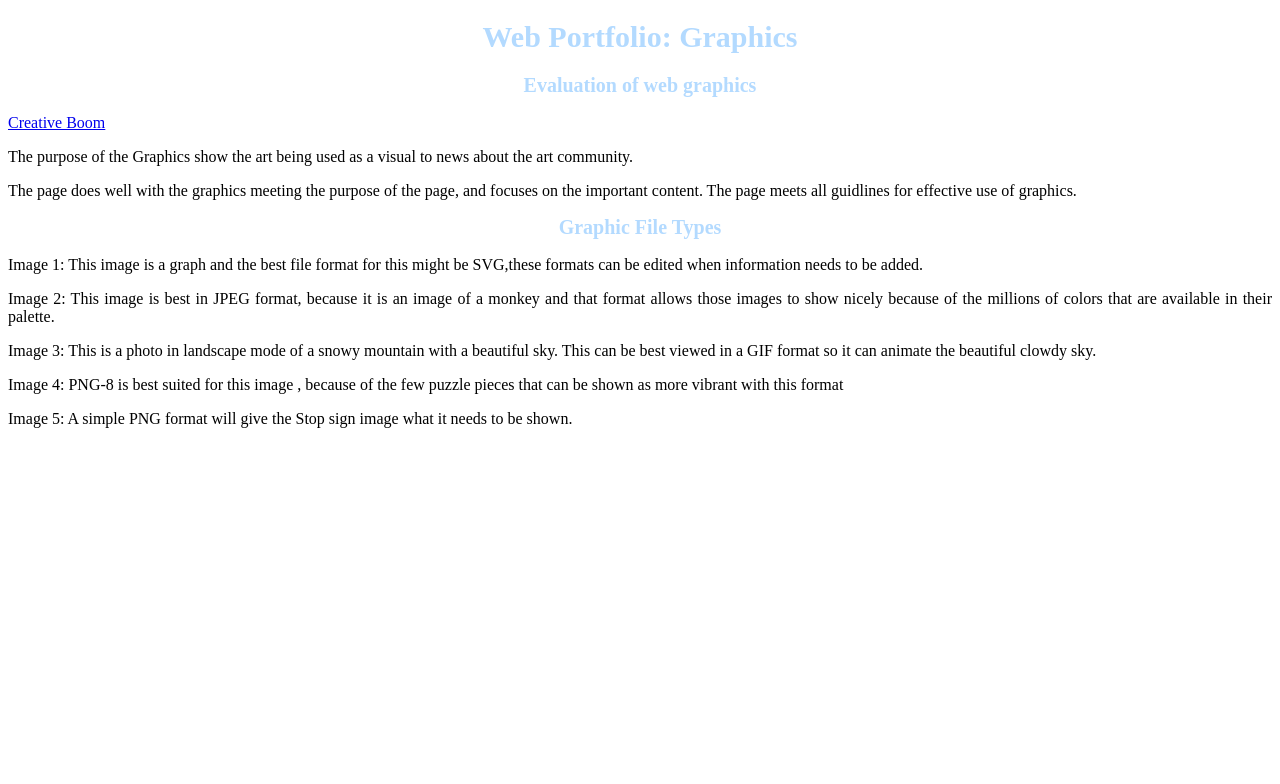
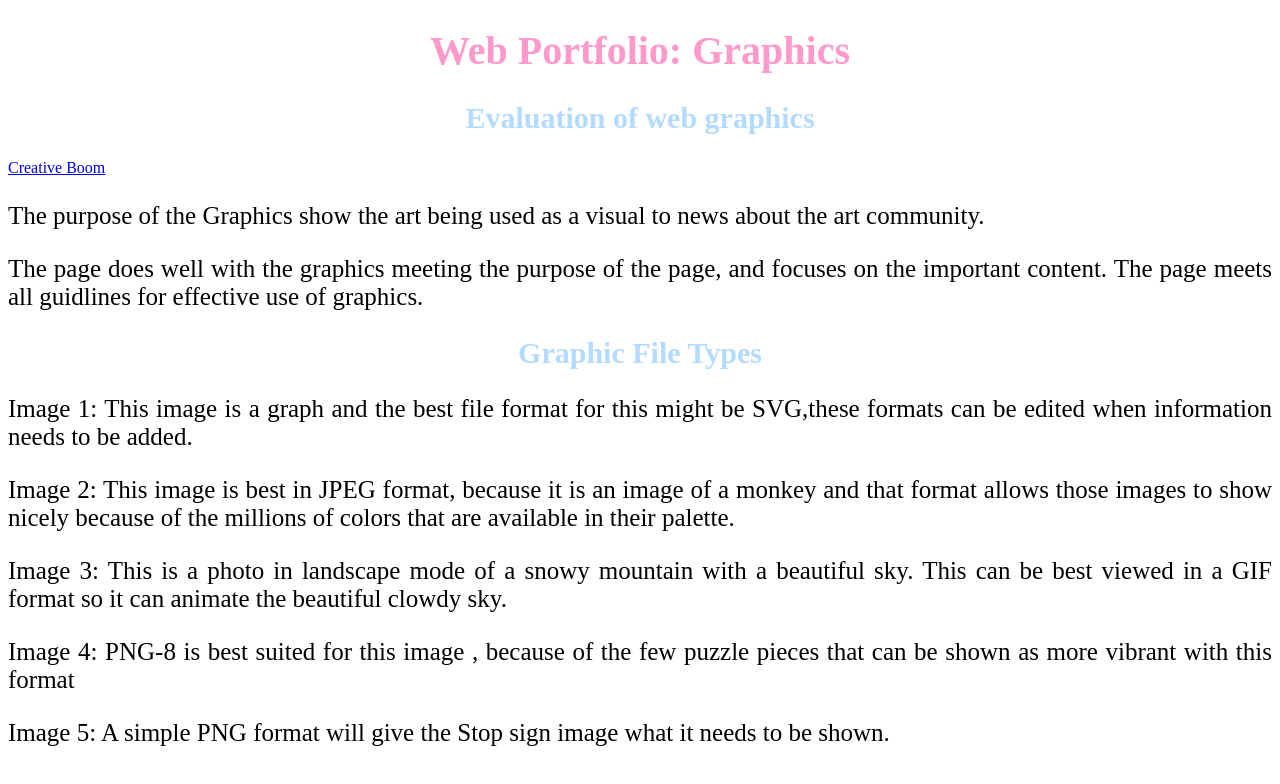
Before and after one commit to paulinavaldovinos/graphics.github.io, a plain HTML site: page index.html in a window 1280 px wide. Drawn offline with Linux system fonts and the light colour scheme.

Commit message:
Update mystyle.css

```diff
--- a/mystyle.css
+++ b/mystyle.css
@@ -1,19 +1,19 @@
 #evaluation {
    color: #b3daff;
    text-align: center;
-   font-size: 20px;
+   font-size: 30px;
 }
 h1 {
-  color:  #b3daff;
+   color:  #ff99cc;
    text-align: center;
-     font-size: 30px
+   font-size: 40px
 }
 #filetypes {
    color: #b3daff;
    text-align: center;
-   font-size:  20px;
+   font-size:  30px;
 }
 p {
    text-align: justify;
-  font-size: 16px;
+   font-size: 25px;
 }
```
Lines whose indentation alone changed are shown as unchanged.
